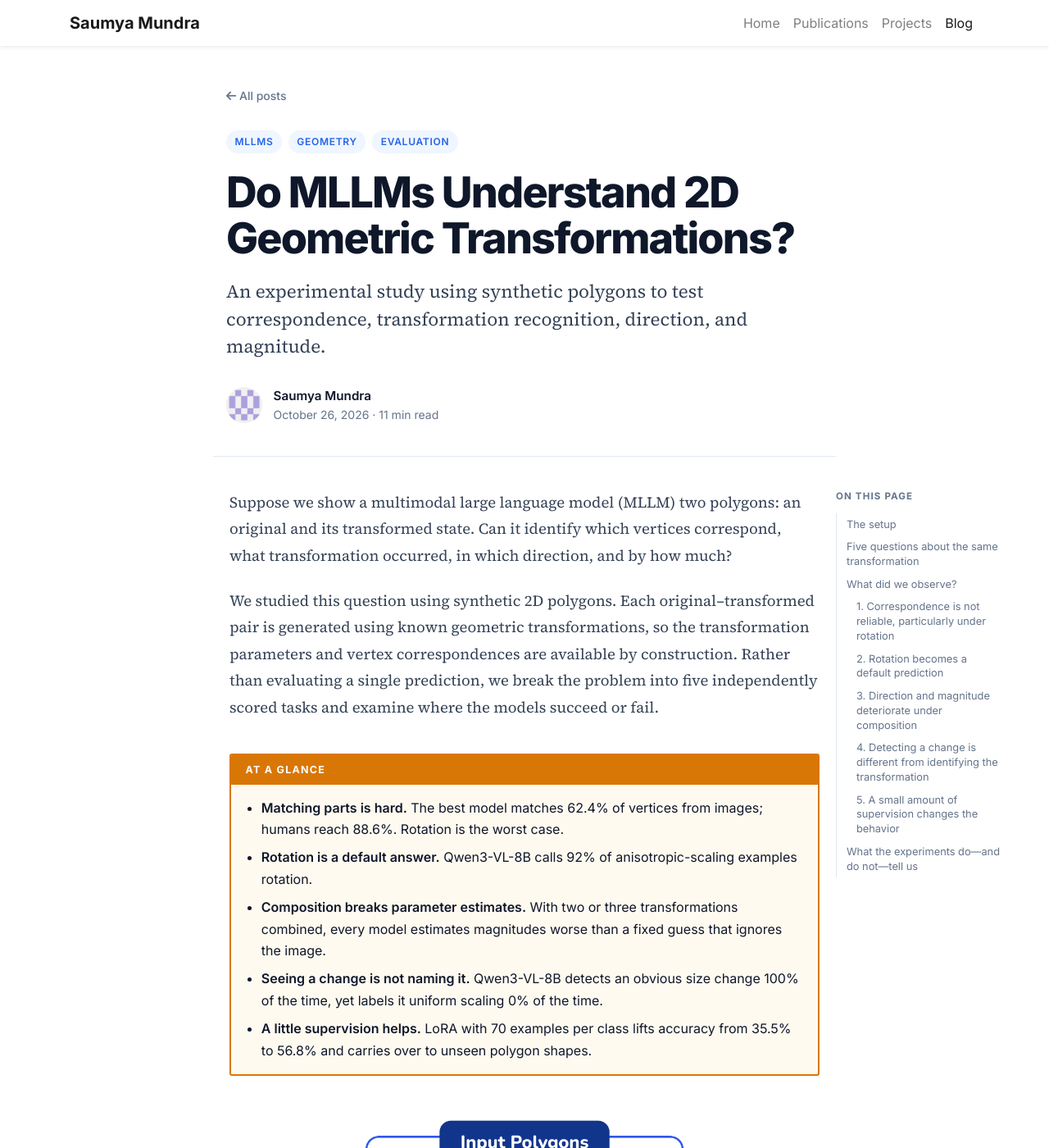
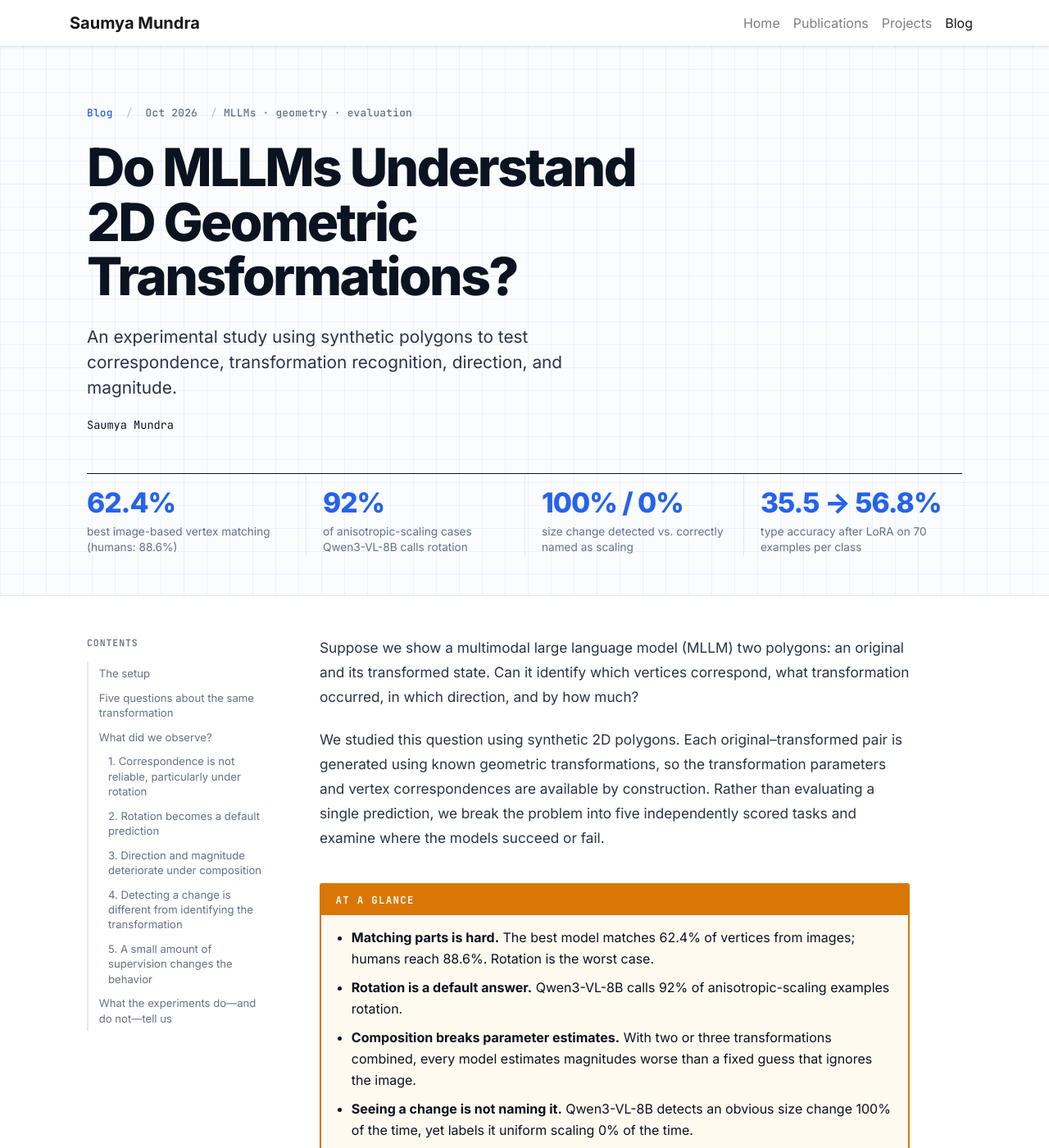
Before and after one commit to Saumya-svm/Saumya-svm.github.io, a Jekyll site: the page built from _posts/2026-10-26-mllm-2d-geometric-transformations.md, in a window 1280 px wide and 1400 px high. Shown: the whole window at 82% size. Built offline with Jekyll 4.4.1, drawn with Linux system fonts in a browser that asks for light colours.

Commit message:
Redesign post layout: graph-paper hero, headline numbers, left contents
Co-Authored-By: Claude Opus 5.5 <noreply@anthropic.com>

```diff
--- a/_layouts/post.html
+++ b/_layouts/post.html
@@ -16,7 +16,7 @@
     <link rel="stylesheet" href="https://cdnjs.cloudflare.com/ajax/libs/font-awesome/6.5.1/css/all.min.css" integrity="sha512-DTOQO9RWCH3ppGqcWaEA1BIZOC6xxalwEsw9c2QQeAIftl+Vegovlnee1c9QX4TctnWMn13TZye+giMm8e2LwA==" crossorigin="anonymous">
     <link rel="preconnect" href="https://fonts.googleapis.com">
     <link rel="preconnect" href="https://fonts.gstatic.com" crossorigin>
-    <link href="https://fonts.googleapis.com/css2?family=Inter:wght@400;500;600;700;800&family=Source+Serif+4:ital,opsz,wght@0,8..60,400;0,8..60,600;1,8..60,400&family=JetBrains+Mono:wght@400;500&display=swap" rel="stylesheet">
+    <link href="https://fonts.googleapis.com/css2?family=Inter:wght@400;500;600;700;800&family=JetBrains+Mono:wght@400;500;600&display=swap" rel="stylesheet">
     <link rel="stylesheet" href="https://cdn.jsdelivr.net/npm/katex@0.16.11/dist/katex.min.css" integrity="sha384-nB0miv6/jRmo5UMMR1wu3Gz6NLsoTkbqJghGIsx//Rlm+ZU03BU6SQNC66uf4l5+" crossorigin="anonymous">
     <link rel="stylesheet" href="{{ '/assets/css/global.css' | relative_url }}">
     <link rel="stylesheet" href="{{ '/assets/css/blog.css' | relative_url }}">
@@ -26,40 +26,38 @@
     {% include navbar.html active_page="Blog" %}
     <div class="post-progress" aria-hidden="true"><span></span></div>
 
-    {% assign words = content | number_of_words %}
-    {% assign minutes = words | divided_by: 230 | plus: 1 %}
-
     <main class="flex-grow-1 flex-shrink-0">
         <header class="post-hero">
-            <a class="post-back" href="{{ '/blog' | relative_url }}"><i class="fas fa-arrow-left"></i> All posts</a>
-            {% if page.tags %}
-            <div class="post-tags">
-                {% for tag in page.tags %}<span>{{ tag }}</span>{% endfor %}
-            </div>
-            {% endif %}
-            <h1 class="post-title">{{ page.title }}</h1>
-            {% if page.excerpt %}<p class="post-dek">{{ page.excerpt | strip_html | strip }}</p>{% endif %}
-            <div class="post-byline">
-                {% if site.data.profile.portrait_url %}
-                <img src="{{ site.data.profile.portrait_url | relative_url }}" alt="">
+            <div class="post-hero-inner">
+                <div class="post-kicker">
+                    <a href="{{ '/blog' | relative_url }}">Blog</a>
+                    <span>/</span>
+                    {{ page.date | date: "%b %Y" }}
+                    {% if page.tags %}<span>/</span>{{ page.tags | join: " &middot; " }}{% endif %}
+                </div>
+                <h1 class="post-title">{{ page.title }}</h1>
+                {% if page.excerpt %}<p class="post-dek">{{ page.excerpt | strip_html | strip }}</p>{% endif %}
+                <div class="post-author">{{ page.author | default: site.data.profile.primary_name }}</div>
+                {% if page.highlights %}
+                <dl class="post-stats">
+                    {% for h in page.highlights %}
+                    <div><dt>{{ h.value }}</dt><dd>{{ h.label }}</dd></div>
+                    {% endfor %}
+                </dl>
                 {% endif %}
-                <div>
-                    <div class="post-author">{{ page.author | default: site.data.profile.primary_name }}</div>
-                    <div class="post-meta">{{ page.date | date: "%B %-d, %Y" }} &middot; {{ minutes }} min read</div>
-                </div>
             </div>
         </header>
 
         <div class="post-grid">
+            <aside class="post-toc">
+                <nav id="blog-toc" class="blog-toc-nav">
+                    <div class="blog-toc-title">Contents</div>
+                    <ul class="blog-toc-list"></ul>
+                </nav>
+            </aside>
             <article class="blog-content post-body">
                 {{ content }}
             </article>
-            <aside class="post-toc">
-                <nav id="blog-toc" class="blog-toc-nav">
-                    <div class="blog-toc-title">On this page</div>
-                    <ul class="blog-toc-list"></ul>
-                </nav>
-            </aside>
         </div>
     </main>
 
--- a/_posts/2026-10-26-mllm-2d-geometric-transformations.md
+++ b/_posts/2026-10-26-mllm-2d-geometric-transformations.md
@@ -5,6 +5,15 @@ date: 2026-10-26
 author: Saumya Mundra
 cover: /assets/images/blog/mllm-geometry/example_pair.png
 tags: [MLLMs, geometry, evaluation]
+highlights:
+  - value: "62.4%"
+    label: "best image-based vertex matching (humans: 88.6%)"
+  - value: "92%"
+    label: "of anisotropic-scaling cases Qwen3-VL-8B calls rotation"
+  - value: "100% / 0%"
+    label: "size change detected vs. correctly named as scaling"
+  - value: "35.5 → 56.8%"
+    label: "type accuracy after LoRA on 70 examples per class"
 excerpt: "An experimental study using synthetic polygons to test correspondence, transformation recognition, direction, and magnitude."
 ---
 
--- a/assets/css/post.css
+++ b/assets/css/post.css
@@ -1,14 +1,14 @@
-/* Modern long-form post layout (used by _layouts/post.html) */
-.post-page {
-    --ink: #0f172a;
-    --ink-soft: #334155;
-    --muted: #64748b;
-    --line: #e2e8f0;
+/* Research-style long-form post layout (used by _layouts/post.html) */
+body.post-page {
+    --ink: #0b1220;
+    --ink-soft: #2b3445;
+    --muted: #667085;
+    --line: #e4e7ec;
     --accent: #2563eb;
-    --surface: #f8fafc;
+    --grid: rgba(37, 99, 235, 0.07);
     --sans: "Inter", system-ui, -apple-system, "Segoe UI", sans-serif;
-    --serif: "Source Serif 4", Georgia, serif;
     --mono: "JetBrains Mono", ui-monospace, monospace;
+    padding-top: 56px;
     background: #ffffff;
     color: var(--ink);
     font-family: var(--sans);
@@ -30,110 +30,117 @@
     height: 100%;
     width: 0;
     background: var(--accent);
-    transition: width 0.1s linear;
 }
 
-/* Hero */
+/* Hero on graph paper */
 .post-hero {
-    max-width: 760px;
-    margin: 1.5rem auto 0;
-    padding: 0 16px 2.5rem;
+    background-color: #fbfcfe;
+    background-image:
+        linear-gradient(var(--grid) 1px, transparent 1px),
+        linear-gradient(90deg, var(--grid) 1px, transparent 1px);
+    background-size: 28px 28px;
     border-bottom: 1px solid var(--line);
 }
 
-.post-back {
-    display: inline-block;
-    font-size: 0.875rem;
-    font-weight: 500;
-    color: var(--muted);
-    margin-bottom: 2rem;
+.post-hero-inner {
+    max-width: 1100px;
+    margin: 0 auto;
+    padding: 4.5rem 16px 3rem;
 }
 
-.post-back:hover {
-    color: var(--accent);
-    text-decoration: none;
+.post-kicker {
+    font-family: var(--mono);
+    font-size: 0.8rem;
+    font-weight: 500;
+    letter-spacing: 0.02em;
+    color: var(--muted);
+    margin-bottom: 1.5rem;
 }
 
-.post-tags {
-    display: flex;
-    flex-wrap: wrap;
-    gap: 0.5rem;
-    margin-bottom: 1.25rem;
+.post-kicker a {
+    color: var(--accent);
 }
 
-.post-tags span {
-    font-size: 0.75rem;
-    font-weight: 600;
-    letter-spacing: 0.06em;
-    text-transform: uppercase;
-    color: var(--accent);
-    background: #eff6ff;
-    padding: 0.3rem 0.65rem;
-    border-radius: 999px;
+.post-kicker span {
+    margin: 0 0.5rem;
+    color: #c0c6d0;
 }
 
 .post-title {
-    font-family: var(--sans);
-    font-size: clamp(2.1rem, 5vw, 3.25rem);
+    font-size: clamp(2.2rem, 5.5vw, 4rem);
     font-weight: 800;
-    line-height: 1.08;
-    letter-spacing: -0.035em;
+    line-height: 1.04;
+    letter-spacing: -0.04em;
     color: var(--ink);
+    max-width: 16ch;
+    margin: 0 0 1.5rem;
+}
+
+.post-dek {
+    font-size: clamp(1.1rem, 2.2vw, 1.3rem);
+    line-height: 1.5;
+    color: var(--ink-soft);
+    max-width: 42rem;
     margin: 0 0 1.25rem;
 }
 
-.post-dek {
-    font-family: var(--serif);
-    font-size: clamp(1.15rem, 2.4vw, 1.4rem);
-    line-height: 1.5;
-    color: var(--ink-soft);
-    margin: 0 0 2rem;
+.post-author {
+    font-family: var(--mono);
+    font-size: 0.85rem;
+    color: var(--ink);
 }
 
-.post-byline {
-    display: flex;
-    align-items: center;
-    gap: 0.85rem;
+.post-stats {
+    display: grid;
+    grid-template-columns: repeat(4, 1fr);
+    margin: 3rem 0 0;
+    border-top: 1px solid var(--ink);
 }
 
-.post-byline img {
-    width: 44px;
-    height: 44px;
-    border-radius: 50%;
-    object-fit: cover;
+.post-stats > div {
+    padding: 1.1rem 1.25rem 0 0;
 }
 
-.post-author {
-    font-weight: 600;
-    font-size: 0.95rem;
+.post-stats > div + div {
+    padding-left: 1.25rem;
+    border-left: 1px solid var(--line);
 }
 
-.post-meta {
-    font-size: 0.875rem;
-    color: var(--muted);
+.post-stats dt {
+    font-size: clamp(1.5rem, 3vw, 2.1rem);
+    font-weight: 800;
+    letter-spacing: -0.03em;
+    line-height: 1.1;
+    color: var(--accent);
+    margin-bottom: 0.4rem;
 }
 
-/* Body + TOC grid */
-.post-grid {
-    max-width: 760px;
-    margin: 0 auto;
-    padding: 2.5rem 16px 5rem;
+.post-stats dd {
+    font-size: 0.85rem;
+    line-height: 1.45;
+    color: var(--muted);
+    margin: 0;
 }
 
-@media (min-width: 1200px) {
-    .post-grid {
-        max-width: 1160px;
-        display: grid;
-        grid-template-columns: 200px 720px 200px;
-        justify-content: center;
-        column-gap: 20px;
+@media (max-width: 767px) {
+    .post-hero-inner {
+        padding-top: 3rem;
     }
-    .post-body {
-        grid-column: 2;
+    .post-stats {
+        grid-template-columns: 1fr 1fr;
+        row-gap: 1.25rem;
     }
-    .post-toc {
-        grid-column: 3;
+    .post-stats > div:nth-child(odd) {
+        padding-left: 0;
+        border-left: 0;
     }
+}
+
+/* Contents column + body */
+.post-grid {
+    max-width: 740px;
+    margin: 0 auto;
+    padding: 3rem 16px 5rem;
 }
 
 .post-toc {
@@ -141,15 +148,24 @@
 }
 
 @media (min-width: 1200px) {
+    .post-grid {
+        max-width: 1100px;
+        display: grid;
+        grid-template-columns: 220px 1fr;
+        column-gap: 64px;
+    }
     .post-toc {
         display: block;
+    }
+    .post-body {
+        max-width: 720px;
     }
 }
 
 .post-page .blog-toc-nav {
     position: sticky;
-    top: 100px;
-    max-height: calc(100vh - 140px);
+    top: 90px;
+    max-height: calc(100vh - 120px);
     overflow-y: auto;
     padding: 0;
     background: none;
@@ -158,21 +174,21 @@
 }
 
 .post-page .blog-toc-title {
+    font-family: var(--mono);
     font-size: 0.72rem;
-    font-weight: 700;
-    letter-spacing: 0.1em;
+    font-weight: 600;
+    letter-spacing: 0.08em;
     text-transform: uppercase;
     color: var(--muted);
-    margin-bottom: 0.75rem;
+    margin-bottom: 0.9rem;
     border: 0;
     padding: 0;
 }
 
 .post-page .blog-toc-list {
     list-style: none;
-    padding: 0 0 0 0.75rem;
+    padding: 0;
     margin: 0;
-    border-left: 1px solid var(--line);
 }
 
 .post-page .blog-toc-list li {
@@ -181,11 +197,12 @@
 
 .post-page .blog-toc-list a {
     display: block;
-    font-size: 0.8rem;
+    font-size: 0.82rem;
     line-height: 1.4;
     color: var(--muted);
-    padding: 0.3rem 0;
+    padding: 0.35rem 0 0.35rem 0.8rem;
     border: 0;
+    border-left: 2px solid var(--line);
     background: none;
 }
 
@@ -195,68 +212,72 @@
 }
 
 .post-page .blog-toc-list a.toc-active {
-    color: var(--accent);
+    color: var(--ink);
     font-weight: 600;
+    border-left-color: var(--accent);
     background: none;
 }
 
 .post-page .blog-toc-list .toc-h3 {
-    padding-left: 0.75rem;
+    padding-left: 1.5rem;
 }
 
 /* Prose */
 .post-body {
-    font-family: var(--serif);
-    font-size: 1.16rem;
+    font-size: 1.075rem;
     line-height: 1.75;
     color: var(--ink-soft);
     min-width: 0;
 }
 
 .post-body p {
-    margin-bottom: 1.4rem;
+    margin-bottom: 1.35rem;
 }
 
 .post-body strong {
     color: var(--ink);
-    font-weight: 600;
+    font-weight: 650;
 }
 
 .post-body a {
     color: var(--accent);
     text-decoration: underline;
-    text-decoration-thickness: 1px;
     text-underline-offset: 3px;
 }
 
 .post-body h2,
 .post-body h3 {
-    font-family: var(--sans);
     color: var(--ink);
     border: 0;
     padding: 0;
 }
 
 .post-body h2 {
-    font-size: 1.85rem;
-    font-weight: 750;
-    letter-spacing: -0.025em;
-    line-height: 1.2;
-    margin: 3.5rem 0 1.25rem;
+    font-size: 1.9rem;
+    font-weight: 800;
+    letter-spacing: -0.03em;
+    line-height: 1.15;
+    margin: 4rem 0 1.25rem;
+    padding-top: 1.25rem;
+    border-top: 1px solid var(--ink);
+}
+
+.post-body > h2:first-child {
+    margin-top: 0;
 }
 
 .post-body h3 {
-    font-size: 1.35rem;
+    font-size: 1.3rem;
     font-weight: 700;
-    letter-spacing: -0.015em;
+    letter-spacing: -0.02em;
     line-height: 1.3;
-    margin: 2.75rem 0 1rem;
+    margin: 3rem 0 1rem;
 }
 
 .post-body ul,
 .post-body ol {
-    padding-left: 1.4rem;
-    margin-bottom: 1.4rem;
+    padding-left: 1.3rem;
+    margin-bottom: 1.35rem;
 }
 
 .post-body li {
@@ -267,42 +288,38 @@
     font-family: var(--mono);
     font-size: 0.85em;
     color: var(--ink);
-    background: var(--surface);
-    border: 1px solid var(--line);
+    background: #f2f4f7;
     border-radius: 4px;
     padding: 0.1em 0.35em;
 }
 
-/* Figures: images break out of the text column on wide screens */
+/* Figures */
 .post-body p:has(> img) {
-    margin: 2.5rem 0 0.75rem;
+    margin: 2.5rem 0 0;
+    padding: 1.25rem;
+    background: #ffffff;
+    border: 1px solid var(--line);
 }
 
 .post-body p > img {
     display: block;
     max-width: 100%;
-    max-height: 640px;
+    max-height: 620px;
     margin: 0 auto;
     border-radius: 0;
     cursor: zoom-in;
 }
 
-@media (min-width: 1200px) {
-    .post-body p:has(> img) {
-        margin-left: -100px;
-        margin-right: -100px;
-    }
-}
-
-/* Italic paragraph right after a figure is its caption */
+/* The paragraph right after a figure is its caption */
 .post-body p:has(> img) + p {
-    font-family: var(--sans);
-    font-size: 0.875rem;
+    font-size: 0.85rem;
     line-height: 1.55;
     color: var(--muted);
     margin-bottom: 2.5rem;
-    padding-top: 0.75rem;
-    border-top: 1px solid var(--line);
+    padding: 0.7rem 1.25rem;
+    background: #f9fafb;
+    border: 1px solid var(--line);
+    border-top: 0;
 }
 
 .post-body p:has(> img) + p em {
@@ -312,8 +329,7 @@
 /* Tables */
 .post-body table {
     width: 100%;
-    font-family: var(--sans);
-    font-size: 0.95rem;
+    font-size: 0.93rem;
     line-height: 1.5;
     border-collapse: collapse;
     margin: 2rem 0 2.25rem;
@@ -321,14 +337,15 @@
 }
 
 .post-body thead th {
-    font-size: 0.75rem;
-    font-weight: 700;
+    font-family: var(--mono);
+    font-size: 0.72rem;
+    font-weight: 600;
     letter-spacing: 0.06em;
     text-transform: uppercase;
     color: var(--muted);
     background: none;
     border: 0;
-    border-bottom: 2px solid var(--ink);
+    border-bottom: 1px solid var(--ink);
     padding: 0.6rem 0.75rem;
 }
 
@@ -344,14 +361,14 @@
     background: none;
 }
 
-.post-body tbody tr:hover {
-    background: var(--surface);
+/* Finding callouts */
+.post-body .finding-box {
+    margin: 2.5rem 0;
 }
 
-/* Finding callouts in the post's type system */
-.post-body .finding-box {
-    font-family: var(--sans);
-    margin: 2.5rem 0;
+.post-body .finding-label {
+    font-family: var(--mono);
+    font-weight: 600;
 }
 
 .post-body .finding-box p,
@@ -363,10 +380,13 @@
 
 @media (max-width: 575px) {
     .post-body {
-        font-size: 1.08rem;
+        font-size: 1.02rem;
     }
     .post-body h2 {
         font-size: 1.55rem;
+    }
+    .post-body p:has(> img) {
+        padding: 0.5rem;
     }
     .post-body table {
         display: block;
```
